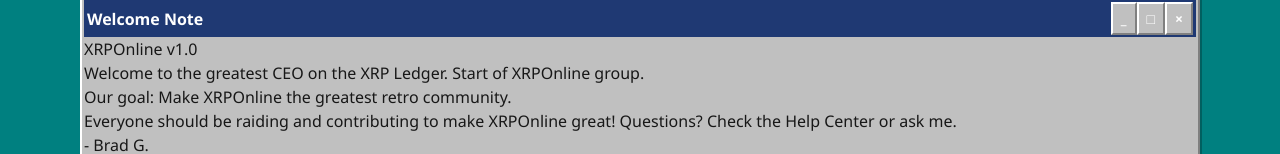
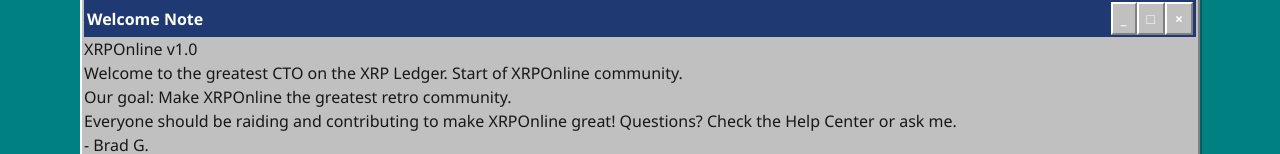
Before and after one commit to xrplto/xrponline-init, a Next.js app: page / in a window 1280 px wide. Shown: the part 300-454 px from the top of the page. Built offline with nearby package versions, Linux system fonts and the light colour scheme.

Commit message:
ui update

```diff
--- a/src/app/page.tsx
+++ b/src/app/page.tsx
@@ -139,7 +139,7 @@ export default function Home() {
             alt="FirstLedger"
             width={48}
             height={48}
-            className="w-full h-full object-contain"
+            className="w-full h-full object-contain grayscale brightness-[1.2] contrast-[1.2]"
           />
         </div>
         <span className="text-white text-xs text-center break-words bg-[#000080] group-hover:bg-[#000080]/80 px-1">
@@ -159,7 +159,7 @@ export default function Home() {
             alt="X (Twitter)"
             width={48}
             height={48}
-            className="w-full h-full object-contain"
+            className="w-full h-full object-contain grayscale brightness-[1.2] contrast-[1.2]"
           />
         </div>
         <span className="text-white text-xs text-center break-words bg-[#000080] group-hover:bg-[#000080]/80 px-1">
@@ -277,7 +277,7 @@ export default function Home() {
             <div className="flex flex-col gap-0.5 sm:gap-4">
               <div className="text-xs sm:text-lg font-bold text-[#1f3973]">XRPOnline v1.0</div>
               <div className="text-[9px] sm:text-sm space-y-0.5 sm:space-y-2">
-                <p>Welcome to the greatest CEO on the XRP Ledger. Start of XRPOnline group.</p>
+                <p>Welcome to the greatest CTO on the XRP Ledger. Start of XRPOnline community.</p>
                 <p>Our goal: Make XRPOnline the greatest retro community.</p>
                 <p>Everyone should be raiding and contributing to make XRPOnline great! Questions? Check the Help Center or ask me.</p>
                 <p className="mt-1 sm:mt-2 text-right">- Brad G.</p>
```
